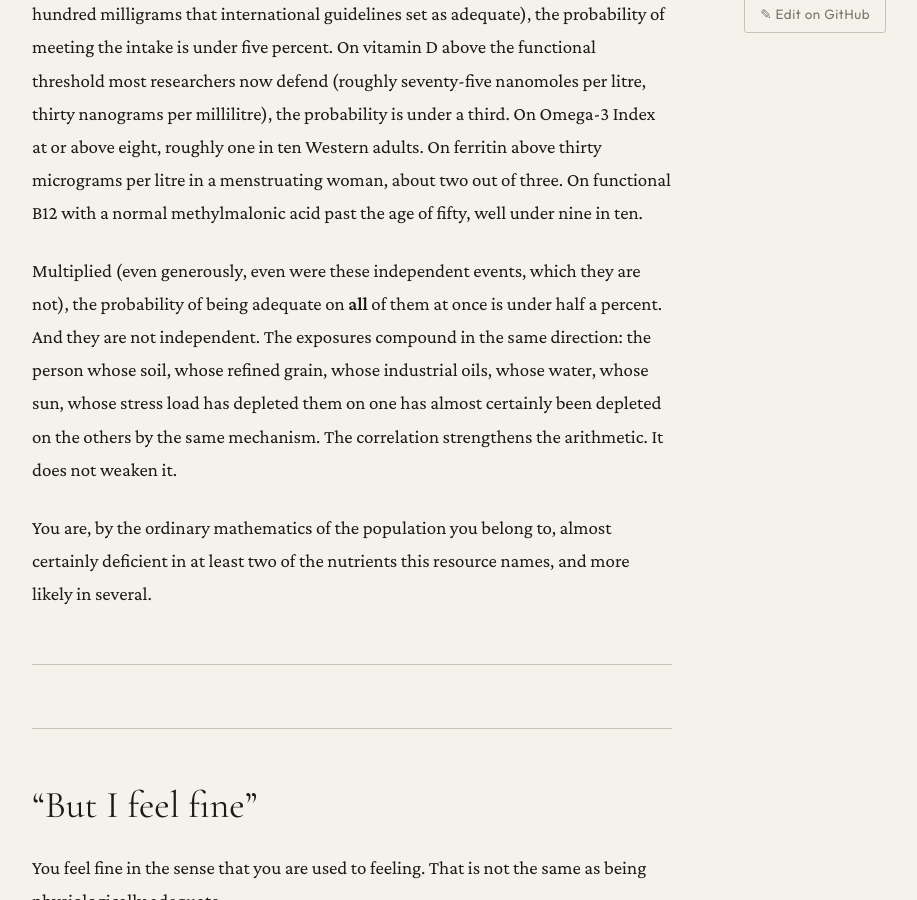
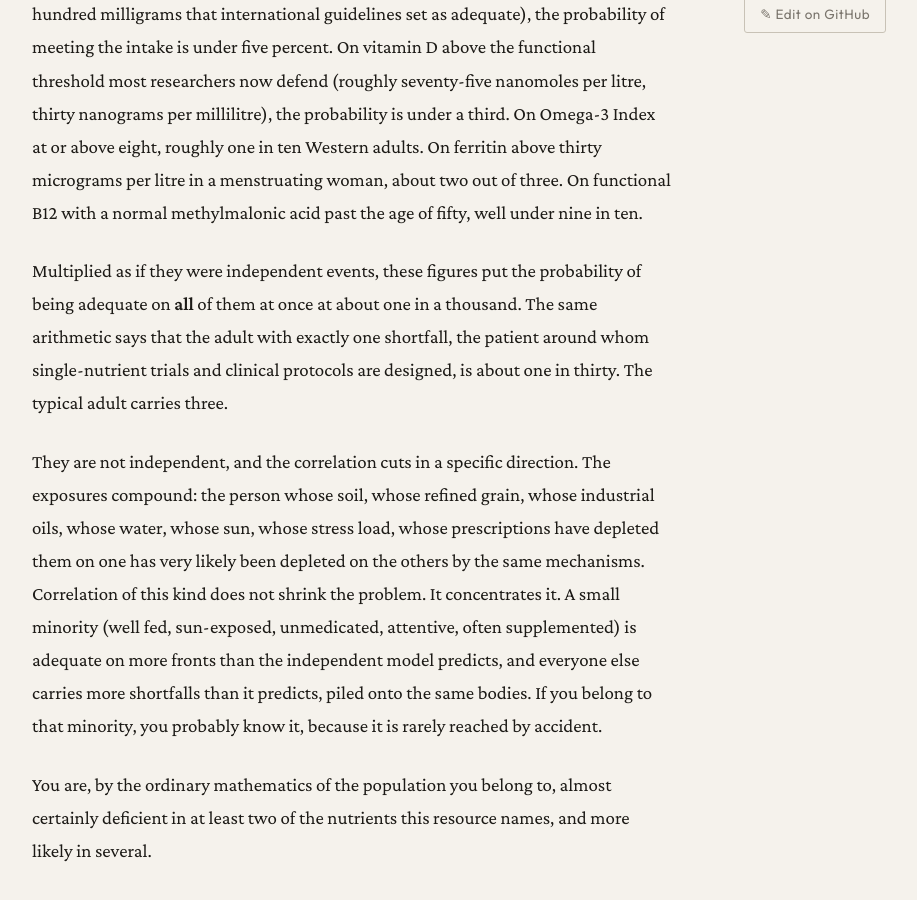
Before and after one commit to PerigGouanvic/physiological-rights, a Jekyll site: the page built from _editorials/you-are-not-the-exception.md, in a window 1280 px wide and 900 px high, scrolled down 1014 px. Shown: the whole window, without its empty margins (122-1039 px from the left). Built offline with Jekyll 4.4.1, drawn with Linux system fonts in a browser that asks for light colours; some of the changed text lies outside the part shown.

Commit message:
edit(you-are-not-the-exception): correct correlation argument
Positive correlation between shortfalls fattens both tails: it concentrates
deficiencies on the same people rather than uniformly strengthening the
arithmetic. Add the distribution under independence (1/1000 adequate on all,
~1/30 with exactly one, typical adult carries three).

Co-Authored-By: Claude Opus 5.5 <noreply@anthropic.com>

```diff
--- a/_editorials/you-are-not-the-exception.md
+++ b/_editorials/you-are-not-the-exception.md
@@ -31,7 +31,9 @@ It does not, quite, occur to you that you are one of them.
 
 Take the numbers this resource documents. The probability that any single adult in an industrialised population is adequate on magnesium is around seventy percent by intake surveys; by tissue tests it is lower. On potassium (the four thousand seven hundred milligrams that international guidelines set as adequate), the probability of meeting the intake is under five percent. On vitamin D above the functional threshold most researchers now defend (roughly seventy-five nanomoles per litre, thirty nanograms per millilitre), the probability is under a third. On Omega-3 Index at or above eight, roughly one in ten Western adults. On ferritin above thirty micrograms per litre in a menstruating woman, about two out of three. On functional B12 with a normal methylmalonic acid past the age of fifty, well under nine in ten.
 
-Multiplied (even generously, even were these independent events, which they are not), the probability of being adequate on **all** of them at once is under half a percent. And they are not independent. The exposures compound in the same direction: the person whose soil, whose refined grain, whose industrial oils, whose water, whose sun, whose stress load has depleted them on one has almost certainly been depleted on the others by the same mechanism. The correlation strengthens the arithmetic. It does not weaken it.
+Multiplied as if they were independent events, these figures put the probability of being adequate on **all** of them at once at about one in a thousand. The same arithmetic says that the adult with exactly one shortfall, the patient around whom single-nutrient trials and clinical protocols are designed, is about one in thirty. The typical adult carries three.
+
+They are not independent, and the correlation cuts in a specific direction. The exposures compound: the person whose soil, whose refined grain, whose industrial oils, whose water, whose sun, whose stress load, whose prescriptions have depleted them on one has very likely been depleted on the others by the same mechanisms. Correlation of this kind does not shrink the problem. It concentrates it. A small minority (well fed, sun-exposed, unmedicated, attentive, often supplemented) is adequate on more fronts than the independent model predicts, and everyone else carries more shortfalls than it predicts, piled onto the same bodies. If you belong to that minority, you probably know it, because it is rarely reached by accident.
 
 You are, by the ordinary mathematics of the population you belong to, almost certainly deficient in at least two of the nutrients this resource names, and more likely in several.
 
```
Also changed, not shown: other parts of _editorials/you-are-not-the-exception.md (+1 -1 lines).
